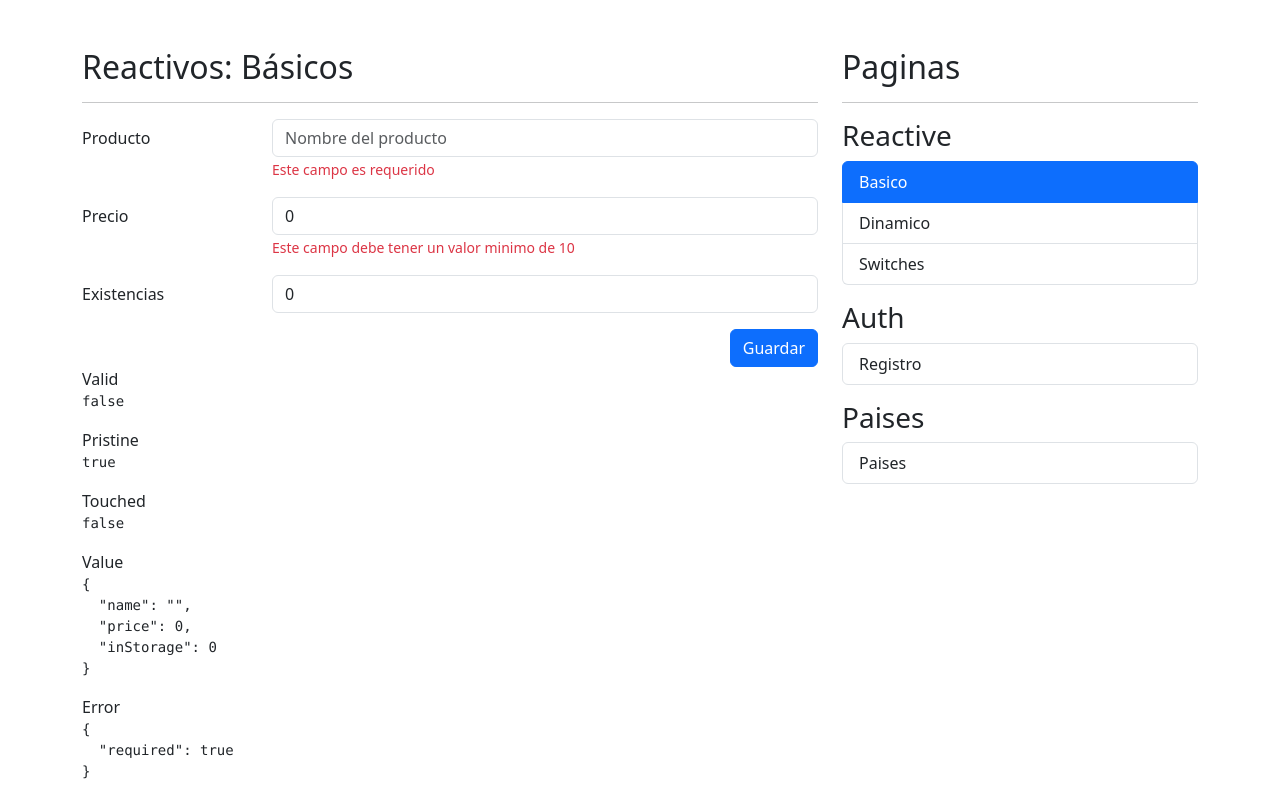
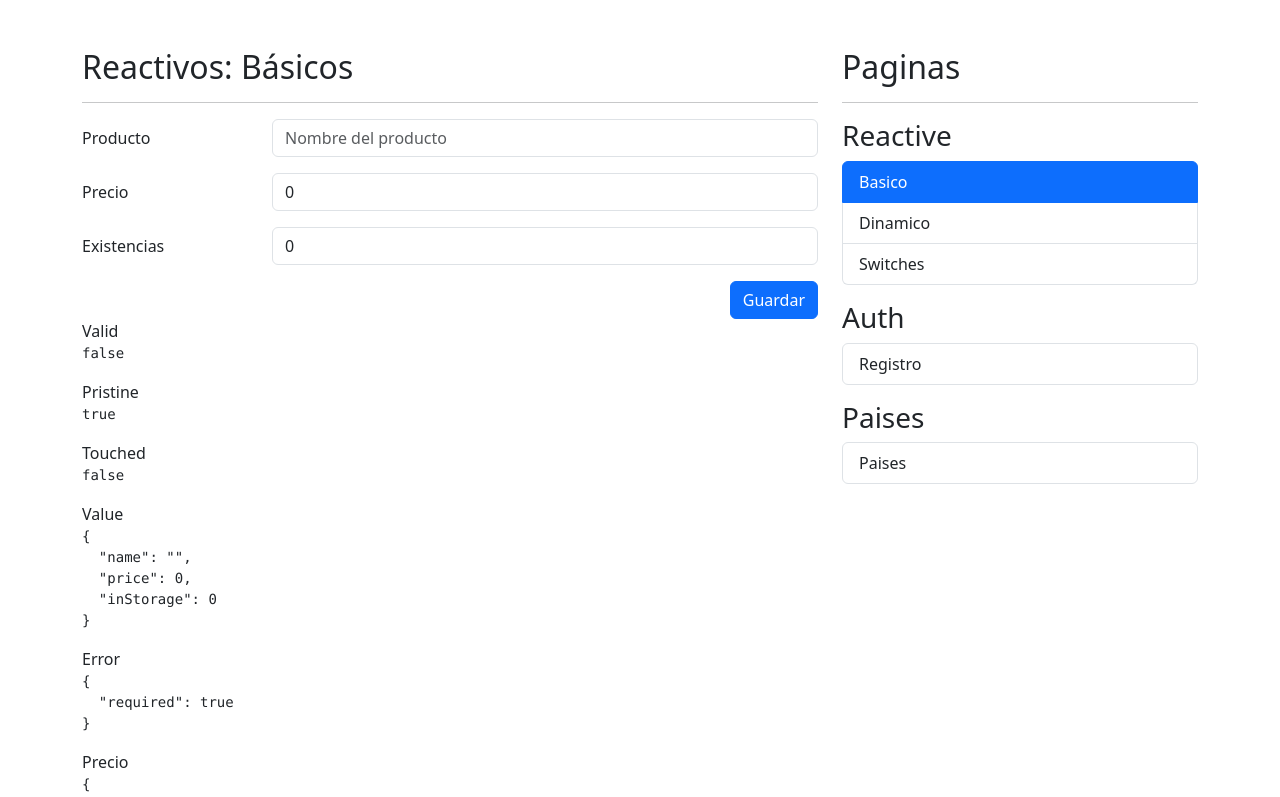
Before and after one commit to luchobedoya/formularios-test-app, an Angular app: page /reactive/basic in a window 1280 px wide. Shown: the top 797 px of the page. Built offline with nearby package versions, Linux system fonts and the light colour scheme.

Commit message:
reutilizacion de logica en utilitarios
reutilizacion de logica en utilitarios

```diff
--- a/src/app/reactive/pages/basic-page/basic-page.html
+++ b/src/app/reactive/pages/basic-page/basic-page.html
@@ -4,7 +4,7 @@
 <div class="row">
     <div class="col">
 
-        <form autocomplete="off" [formGroup]="myForm">
+        <form autocomplete="off" [formGroup]="myForm" (ngSubmit)="onSave()">
 
             <!-- Campo de producto -->
             <div class="mb-3 row">
@@ -26,9 +26,9 @@
                             Este campo debe tener minimo 3 caracteres
                         </span>
                     }     -->
-                    @if (isValidField('name')) {
+                    @if (formUtils.isValidField(myForm, 'name')) {
                         <span class="form-text text-danger">
-                            {{getFieldError('name')}}
+                            {{formUtils.getFieldError(myForm, 'name')}}
                         </span>
                     }
                 </div>
@@ -42,9 +42,9 @@
                            class="form-control"
                            placeholder="Precio del producto"
                            formControlName="price">
-                   @if (isValidField('price')) {
+                   @if (formUtils.isValidField(myForm, 'price')) {
                         <span class="form-text text-danger">
-                            {{getFieldError('price')}}
+                            {{formUtils.getFieldError(myForm, 'price')}}
                         </span>
                     }
                 </div>
@@ -59,9 +59,9 @@
                            placeholder="Existencias del producto"
                            formControlName="inStorage">
 
-                    @if (isValidField('inStorage')) {
+                    @if (formUtils.isValidField(myForm, 'inStorage')) {
                         <span class="form-text text-danger">
-                            {{getFieldError('inStorage')}}
+                            {{formUtils.getFieldError(myForm, 'inStorage')}}
                         </span>
                     }
                 </div>
--- a/src/app/reactive/pages/basic-page/basic-page.ts
+++ b/src/app/reactive/pages/basic-page/basic-page.ts
@@ -1,6 +1,7 @@
 import { JsonPipe } from '@angular/common';
 import { Component, inject } from '@angular/core';
 import { FormBuilder, ReactiveFormsModule, Validators } from '@angular/forms';
+import { FormUtils } from '../../../utils/forms/formUtils';
 
 @Component({
   selector: 'app-basic-page',
@@ -11,6 +12,7 @@ import { FormBuilder, ReactiveFormsModule, Validators } from '@angular/forms';
 export default class BasicPage {
 
   private _fb = inject(FormBuilder);
+  formUtils = FormUtils;
 
   public myForm = this._fb.group({
     name: ['', [Validators.required, Validators.minLength(3)]],
@@ -20,30 +22,40 @@ export default class BasicPage {
 
   onSave() {
     console.log(this.myForm.value);
+    if (this.myForm.invalid) {
+           this.myForm.markAllAsTouched();
+           return;
+    }
+
+    this.myForm.reset({
+      price: 0,
+      inStorage: 0,
+    })
+
   }
 
-  isValidField( field: string ): boolean | null {
-    return !!this.myForm.get(field)?.errors;
-  }
+  // isValidField( field: string ): boolean {
+  //   return !!(this.myForm.get(field)?.errors && this.myForm.get(field)?.touched);
+  // }
 
-  getFieldError(fieldName : string ) {
-    if (!this.myForm.get(fieldName)) return;
+  // getFieldError(fieldName : string ) {
+  //   if (!this.myForm.get(fieldName)) return;
 
-    const errors = this.myForm.get(fieldName)?.errors ?? {};
+  //   const errors = this.myForm.get(fieldName)?.errors ?? {};
 
-    for (const error of Object.keys(errors)) {
-      switch (error) {
-        case 'required':
-          return 'Este campo es requerido';
-        case 'minlength':
-          return `Este campo debe tener minimo ${errors['minlength'].requiredLength} caracteres`;
-        case 'min':
-          return `Este campo debe tener un valor minimo de ${errors['min'].min}`;
-          default:
-          return 'Este campo es invalido';
-      }
-    }
-    return null;
-  }
+  //   for (const error of Object.keys(errors)) {
+  //     switch (error) {
+  //       case 'required':
+  //         return 'Este campo es requerido';
+  //       case 'minlength':
+  //         return `Este campo debe tener minimo ${errors['minlength'].requiredLength} caracteres`;
+  //       case 'min':
+  //         return `Este campo debe tener un valor minimo de ${errors['min'].min}`;
+  //         default:
+  //         return 'Este campo es invalido';
+  //     }
+  //   }
+  //   return null;
+  // }
 
 }
--- /dev/null
+++ b/src/app/utils/forms/formUtils.ts
@@ -0,0 +1,27 @@
+import { FormGroup } from "@angular/forms";
+
+export class FormUtils {
+    static isValidField( form: FormGroup, field: string ): boolean {
+        return !!(form.get(field)?.errors && form.get(field)?.touched);
+    }
+
+    static getFieldError(form: FormGroup, field: string) {
+        if (!form.get(field)) return;
+
+        const errors = form.get(field)?.errors ?? {};
+
+        for (const error of Object.keys(errors)) {
+            switch (error) {
+                case 'required':
+                    return 'Este campo es requerido';
+                case 'minlength':
+                    return `Este campo debe tener minimo ${errors['minlength'].requiredLength} caracteres`;
+                case 'min':
+                    return `Este campo debe tener un valor minimo de ${errors['min'].min}`;
+                default:
+                    return 'Este campo es invalido';
+            }
+        }
+        return null;
+    }
+}
```
